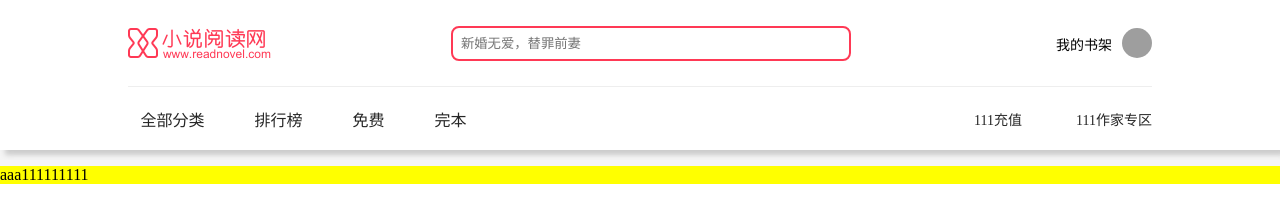
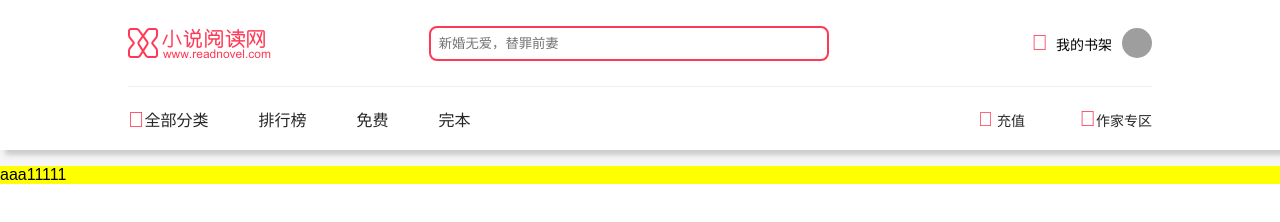
Before and after one commit to heliang0915/node-demo-server, a website: page pc/pages/aaa.html in a window 1280 px wide. Drawn offline with Linux system fonts and the light colour scheme; grey boxes are pictures that could not be loaded; a web font is replaced by a local one.

Commit message:
修改gulpfile文件

```diff
--- a/pc/gulpfile.js
+++ b/pc/gulpfile.js
@@ -42,6 +42,7 @@ gulp.task('js',function () {
 gulp.task('watch',function () {
     gulp.watch('sass/*.scss',['sass']);
     gulp.watch('_pages/*',['html']);
+    gulp.watch('_layout/*',['html']);
     gulp.watch('assets/js/*',['js']);
 })
 
--- a/pc/pages/aaa.html
+++ b/pc/pages/aaa.html
@@ -22,8 +22,9 @@
                </div>
                <div class="mybook">
                  <div class="books">我的书架</div>
-                 <img src="//shp.qpic.cn/readnovel/0/1/100" class="photo">
+                 <img src="https://qidian.gtimg.com/readnovel/images/ico/account.0.1.png" class="photo">
                </div>
+
            </div>
            <div class="nav">
             <ul  class="nav-list">
@@ -49,7 +50,7 @@
   </div>
   <link rel="stylesheet" href="../assets/css/aaa.min.css">
 <p>
-    aaa111111111
+    aaa11111
 </p>
 <script src="../assets/minjs/aaa.min.js"></script>
   <!-- 底部 -->
--- a/pc/sass/common.scss
+++ b/pc/sass/common.scss
@@ -1,16 +1,17 @@
 @import './common/index';
 @font-face {
   font-family: 'iconfont';  /* project id 326957 */
-  src: url('//at.alicdn.com/t/font_03hsi9cacreh4cxr.eot');
-  src: url('//at.alicdn.com/t/font_03hsi9cacreh4cxr.eot?#iefix') format('embedded-opentype'),
-  url('//at.alicdn.com/t/font_03hsi9cacreh4cxr.woff') format('woff'),
-  url('//at.alicdn.com/t/font_03hsi9cacreh4cxr.ttf') format('truetype'),
-  url('//at.alicdn.com/t/font_03hsi9cacreh4cxr.svg#iconfont') format('svg');
+  src: url('//at.alicdn.com/t/font_fljn50165pmhd7vi.eot');
+  src: url('//at.alicdn.com/t/font_fljn50165pmhd7vi.eot?#iefix') format('embedded-opentype'),
+  url('//at.alicdn.com/t/font_fljn50165pmhd7vi.woff') format('woff'),
+  url('//at.alicdn.com/t/font_fljn50165pmhd7vi.ttf') format('truetype'),
+  url('//at.alicdn.com/t/font_fljn50165pmhd7vi.svg#iconfont') format('svg');
 }
 body,h1,ul{
   padding: 0;
   margin: 0;
-  font-family: 'iconfont';
+  font-family: PingFangSC-Regular,HelveticaNeue-Light,'Helvetica Neue Light','Microsoft YaHei',sans-serif,'iconfont';
+
 }
 
 ul{
@@ -46,8 +47,9 @@ ul{
           .search{
               font-family: 'iconfont';
               position: relative;
+              margin-right:45px;
               input{
-                border:2px solid $mainColor;
+                border:2.5px solid $mainColor;
                 padding:8px;
                 width: 380px;
                 border-radius:8px;
@@ -55,13 +57,17 @@ ul{
               }
               .search-bar{
                   position: absolute;
-                  right: 6px;
-                  font-size: 14px;
-                  top:7px;
+                  right: 0px;
+                  font-size: 22px;
+                  top:0px;
+                  height: 35px;
+                  line-height:35px;
+                  text-align: center;
+                  width:55px;
+                  cursor: pointer;
               }
           }
           .mybook{
-                 font-weight: none;
                  font-size: $navRight;
                  @include flex;
                 .books{
@@ -78,7 +84,6 @@ ul{
                    border-radius:50%;
                    display: block;
                    margin-left:10px;
-                   // border:1px solid ;
                 }
               }
        }
@@ -89,7 +94,10 @@ ul{
           @include flex;
            height: 64px;
            &:nth-child(1)::before{
-             content: '\e6b7'
+             content: '\e6b7';
+             font-size:22px;
+             margin-top:1px;
+             color: $mainColor;
            }
            li{
               margin-right: 50px;
@@ -104,10 +112,15 @@ ul{
               font-size:$navRight;
               margin-left: 50px;
               @extend  %common-a;
-
+              &:nth-child(1)::before{
+                content: '\e635';
+                font-size:20px;
+                margin-right:4px;
+              }
               &::before{
-                font-family: 'iconfont';
-                content: '111'
+                content: '\e618';
+                color: $mainColor;
+                font-size:22px;
               }
            }
         }
```
Also changed, not shown: pc/_layout/layout.html (+2 -1 lines), pc/_pages/_aaa.html (+1 -1 lines), pc/assets/css/common.min.css, 1 other file.
